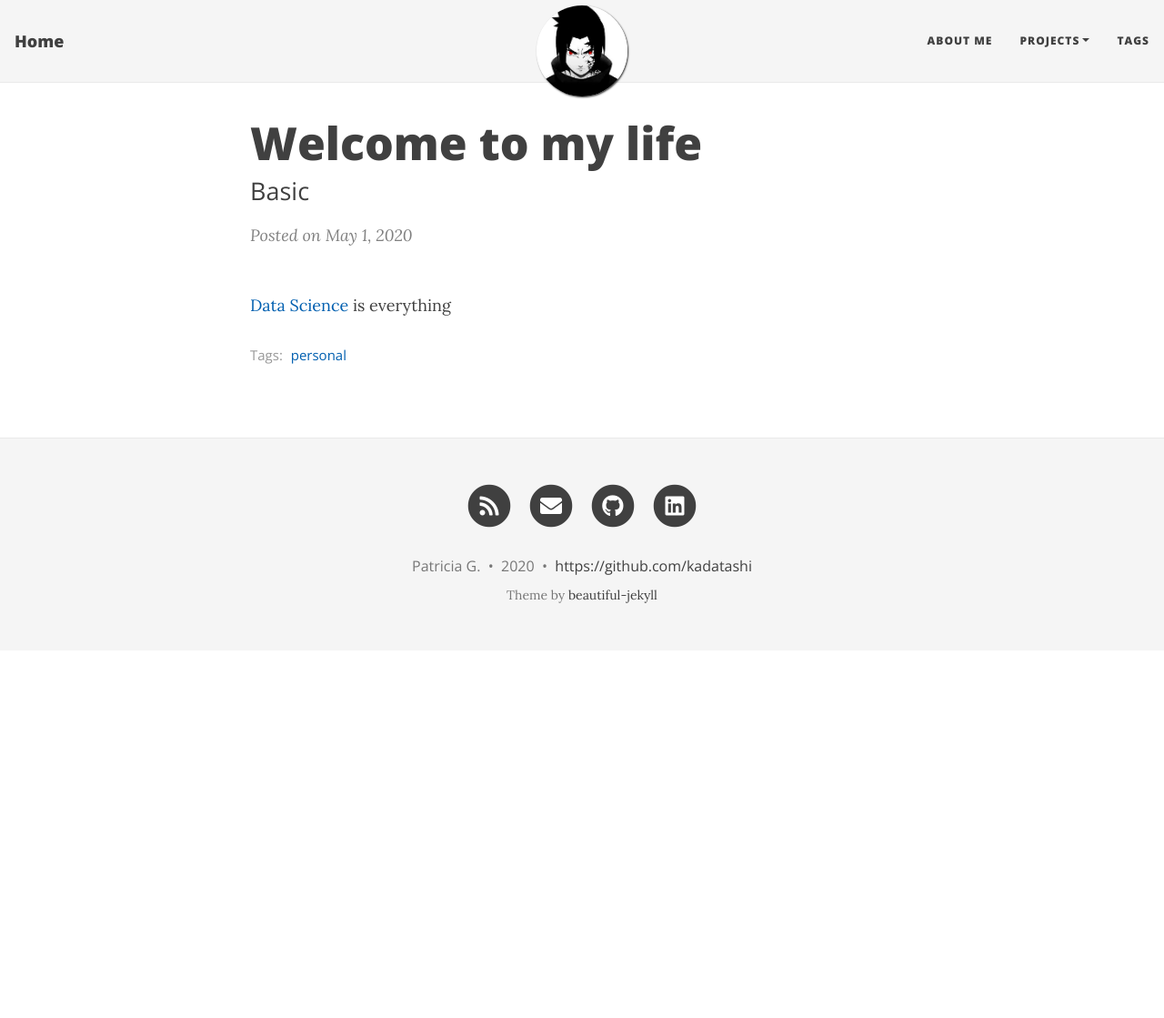
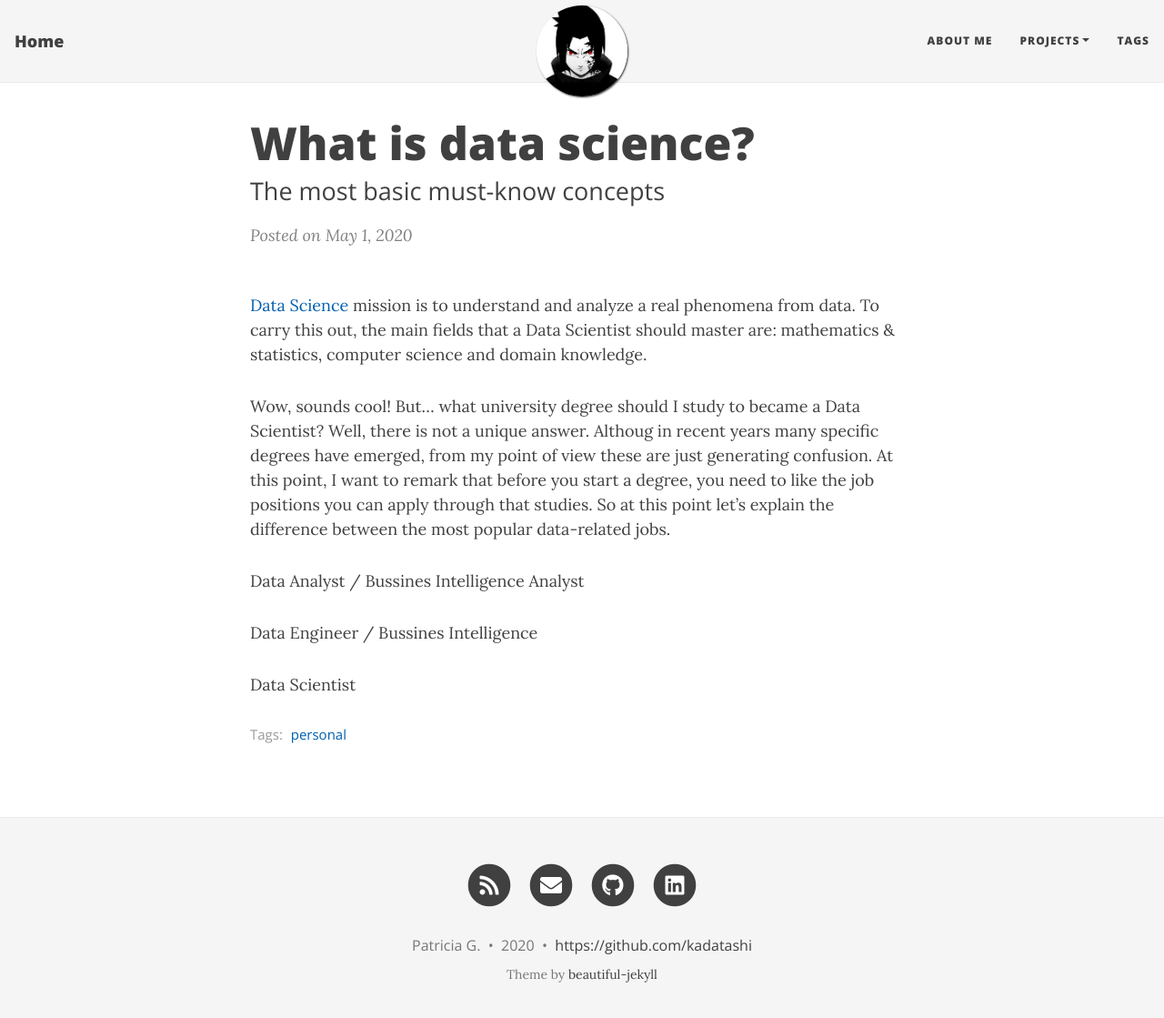
Before and after one commit to Kadatashi/kadatashi.github.io, a Jekyll site: the page built from _posts/2020-05-01-Welcome.md, in a window 1280 px wide and 1132 px high. Shown: the top 1119 px of the window at 91% size. Built offline with Jekyll 4.4.1, drawn with Linux system fonts in a browser that asks for light colours; nearby versions of some CDN libraries.

Commit message:
Update 2020-05-01-Welcome.md
prueba 3

```diff
--- a/_posts/2020-05-01-Welcome.md
+++ b/_posts/2020-05-01-Welcome.md
@@ -1,9 +1,17 @@
 ---
 layout: post
-title: Welcome to my life
-subtitle: Basic
+title: What is data science?
+subtitle: The most basic must-know concepts
 tags: [personal]
 comments: true
 ---
 
-[Data Science](https://en.wikipedia.org/wiki/Data_science) is everything
+[Data Science](https://en.wikipedia.org/wiki/Data_science) mission is to understand and analyze a real phenomena from data. To carry this out, the main fields that a Data Scientist should master are: mathematics & statistics, computer science and domain knowledge.
+
+Wow, sounds cool! But... what university degree should I study to became a Data Scientist? Well, there is not a unique answer. Althoug in recent years many specific degrees have emerged, from my point of view these are just generating confusion. At this point, I want to remark that before you start a degree, you need to like the job positions you can apply through that studies. So at this point let's explain the difference between the most popular data-related jobs.
+
+Data Analyst / Bussines Intelligence Analyst
+
+Data Engineer / Bussines Intelligence
+
+Data Scientist
```
